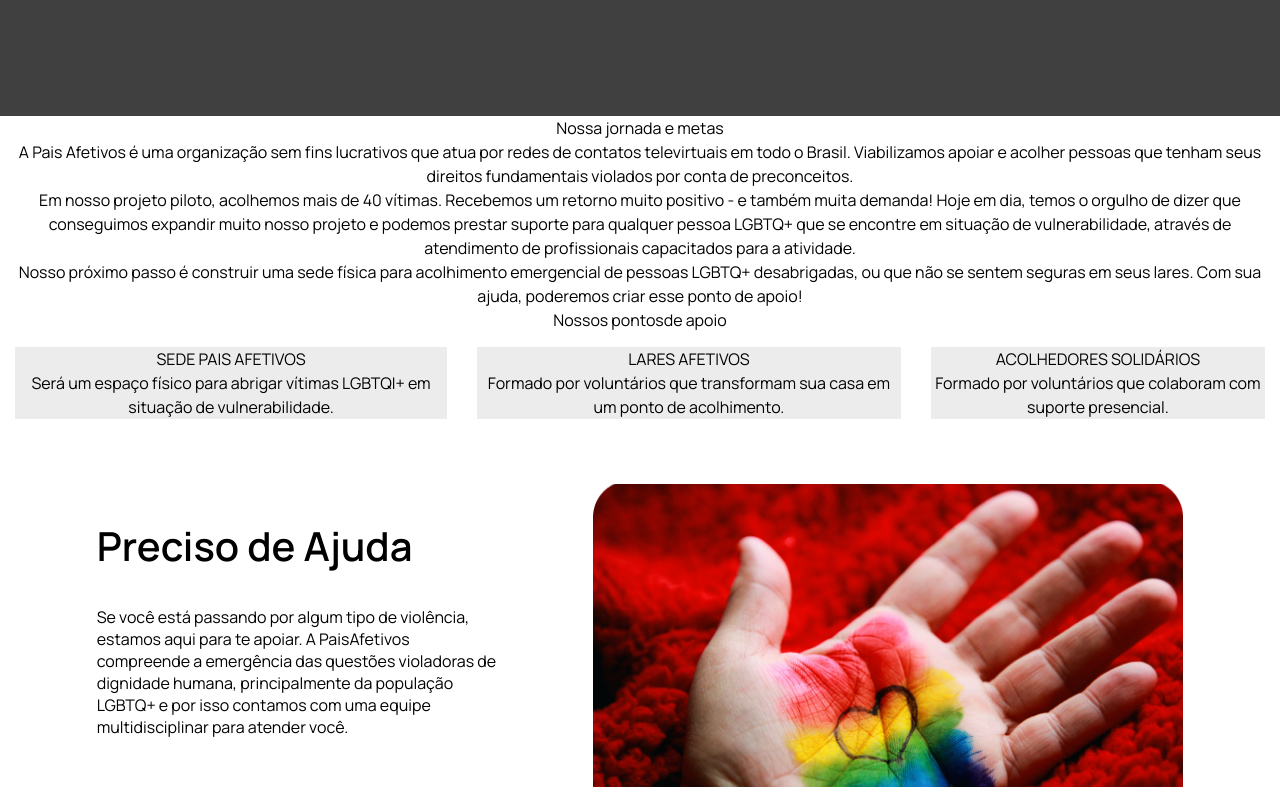
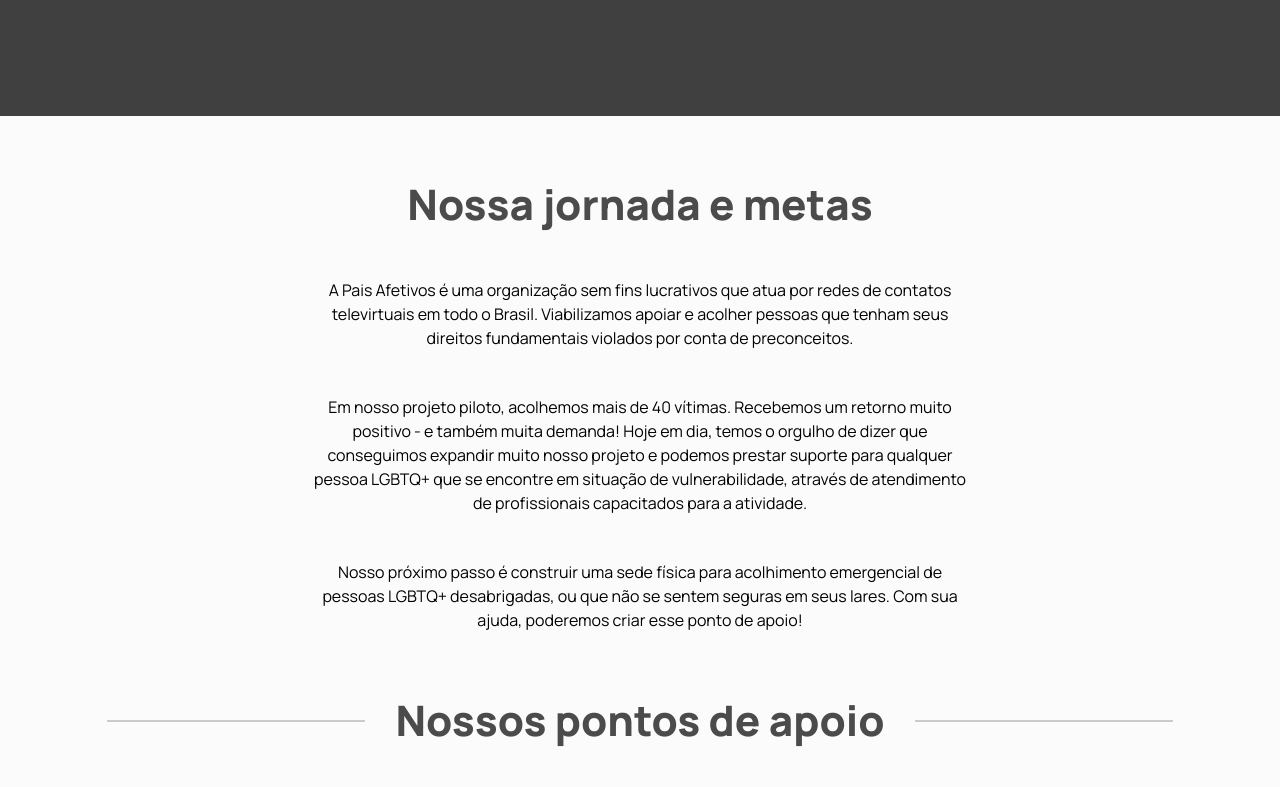
Before and after one commit to GrupoCPB/paisafetivos-web-frontend, a React (Create React App) app: page / in a window 1280 px wide. Shown: the part 1693-2480 px from the top of the page. Built offline with nearby package versions, Linux system fonts and the light colour scheme.

Commit message:
add: seção jornadas e metas

```diff
--- a/src/components/Header/Header.jsx
+++ b/src/components/Header/Header.jsx
@@ -14,7 +14,7 @@
   { id: 3, title: "Parceiros", rounting: "/parceiros" },
   { id: 4, title: "Dúvidas", rounting: "/duvida" },
   // A página de dúvida ainda não se encontra construída 28/04/2022
-  { id: 5, title: "Contato", rounting: "/" },
+  { id: 5, title: "Contato", rounting: "/contato" },
 ];
 
 export function Header() {
--- a/src/components/Header/MenuReponsive/MenuResponsive.jsx
+++ b/src/components/Header/MenuReponsive/MenuResponsive.jsx
@@ -12,6 +12,7 @@
     { id: 2, title: "Como ajudar", rounting: "/como-ajudar" },
     { id: 3, title: "Parceiros", rounting: "/parceiros" },
     { id: 4, title: "Dúvidas", rounting: "/duvida" },
+    // A página de dúvida ainda não se encontra construída 28/04/2022
     { id: 4, title: "Contato", rounting: "/contato" },
   ];
 
--- a/src/components/Home/SectionJourneysAndGoals/index.jsx
+++ b/src/components/Home/SectionJourneysAndGoals/index.jsx
@@ -1,6 +1,6 @@
 import React from 'react';
 import Box from '@mui/material/Box';
-import { Title, Paragraph } from './style';
+import { Title, TitleM, TitleCard, Paragraph, ParagraphCard, Div } from './style';
 import * as style from './style';
 
 
@@ -20,7 +20,18 @@
       <Paragraph>
         Nosso próximo passo é construir uma sede física para acolhimento emergencial de pessoas LGBTQ+ desabrigadas, ou que não se sentem seguras em seus lares.  Com sua ajuda, poderemos criar esse ponto de apoio!
       </Paragraph>
-      <Paragraph>Nossos pontosde apoio</Paragraph>
+      <Box
+        component="div"
+        sx={ style.medium }
+      >
+        <Div
+          component="div"
+        ></Div>
+        <TitleM>Nossos pontos de apoio</TitleM>
+        <Div
+          component="div"
+        ></Div>
+      </Box>
       <Box
         component="div"
         sx={ style.botton }
@@ -29,28 +40,28 @@
           component="div"
           sx={ style.card }
         >
-          <Title>SEDE PAIS AFETIVOS</Title>
-          <Paragraph>
+          <TitleCard>SEDE PAIS AFETIVOS</TitleCard>
+          <ParagraphCard>
             Será um espaço físico para abrigar vítimas LGBTQI+ em situação de vulnerabilidade.
-          </Paragraph>
+          </ParagraphCard>
         </Box>
         <Box
           component="div"
           sx={ style.card }
         >
-          <Title>LARES AFETIVOS</Title>
-          <Paragraph>
+          <TitleCard>LARES AFETIVOS</TitleCard>
+          <ParagraphCard>
             Formado por voluntários que transformam sua casa em um ponto de acolhimento.
-          </Paragraph>
+          </ParagraphCard>
         </Box>
         <Box
           component="div"
           sx={ style.card }
         >
-          <Title>ACOLHEDORES SOLIDÁRIOS</Title>
-          <Paragraph>
+          <TitleCard>ACOLHEDORES SOLIDÁRIOS</TitleCard>
+          <ParagraphCard>
             Formado por voluntários que colaboram com suporte presencial.
-          </Paragraph>
+          </ParagraphCard>
         </Box>
       </Box>
     </Box>
--- a/src/components/Home/SectionJourneysAndGoals/style.jsx
+++ b/src/components/Home/SectionJourneysAndGoals/style.jsx
@@ -1,27 +1,82 @@
 import Typography from '@mui/material/Typography';
+import Box from '@mui/material/Box';
 import styled from "styled-components";
 
 export const Title = styled(Typography)`
   text-align: center;
+  font-size: 42px;
+  font-weight: 800;
+  line-height: 57px;
+  color: #4B4B4B;
+  max-width: 496px;
+  margin: 60px 10px 0  10px;
+`;
+
+export const TitleM = styled(Typography)`
+  text-align: center;
+  font-size: 42px;
+  font-weight: 800;
+  line-height: 57px;
+  color: #4B4B4B;
+  max-width: 496px;
+`;
+
+export const TitleCard = styled(Typography)`
+  margin-top: 24px;
+  color: #4B4B4B;
+  font-size: 16px;
+  font-weight: 800;
 `;
 
 export const Paragraph = styled(Typography)`
+  margin: 45px 10px 0  10px;
   text-align: center;
+  max-width: 666px;
+`;
+export const ParagraphCard = styled(Typography)`
+  color: #5D5D66;
+  font-size: 16px;
+  font-weight: 600;
+  line-height: 28px;
+  letter-spacing: 0.0015em;
+  margin: 16px 0 34px 0;
+`;
+
+export const Div = styled(Box)`
+  margin: 0 30px;
+  width: 20%;
+  height: 0;
+  border: 1px solid #CACACA;
 `;
 
 export const section = {
+  display: "flex",
+  flexDirection: "column",
+  justifyContent: "center",
+  alignItems: "Center",
+  backgroundColor: "#FBFBFB",
+}
 
+export const card = {
+  backgroundColor:"#ECECEC",
+  margin: "15px",
+  maxWidth: "307px",
+  borderRadius:"5px",
+  padding: "0 15px",
 }
 
 export const botton = {
+  marginTop: "60px",
   display: "flex",
   flexDirection: {xs: "column", md: "row"},
   alignItems: { xs: "center", md: "space-around" },
   justifyContent: { xs: "center", md: "space-around" }
 }
 
-export const card = {
-  backgroundColor:"#ECECEC",
-  margin: "15px",
-  maxWidth: "60%"
+export const medium = {
+  display: "flex",
+  alignItems: "center",
+  justifyContent: "center",
+  marginTop: "60px",
+  width: "100%",
 }
```
